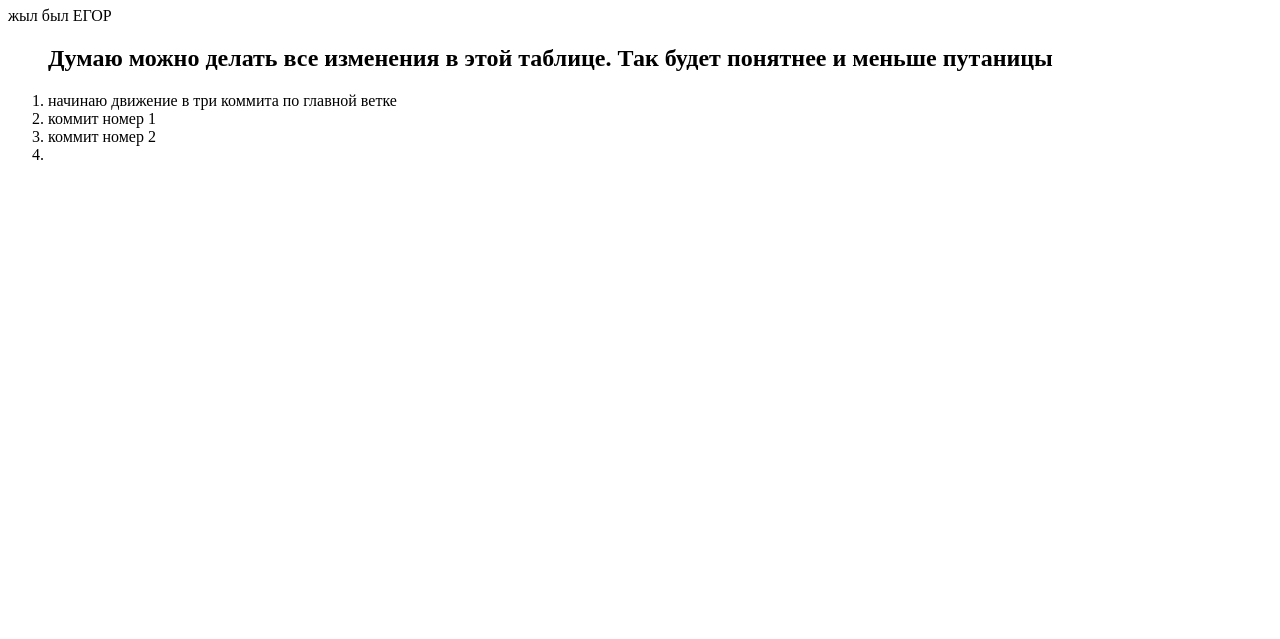
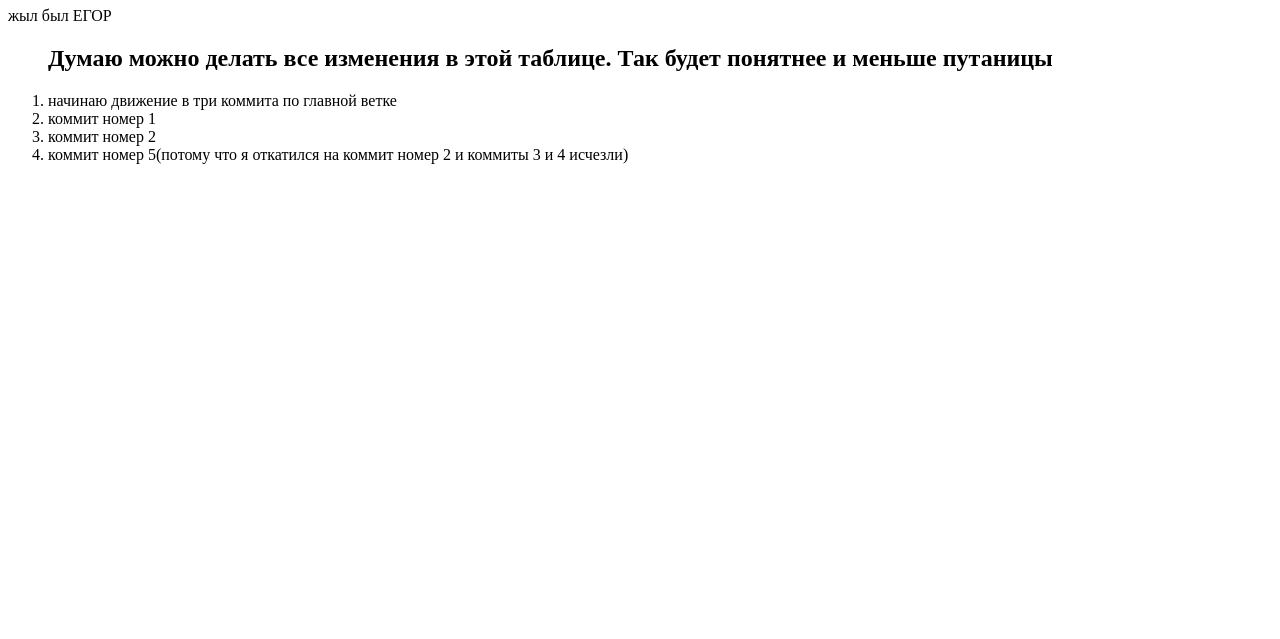
Before and after one commit to evgeshti/test-EGOR, a plain HTML site: page index.html in a window 1280 px wide. Shown: the part 161-800 px from the top of the page. Drawn offline with Linux system fonts and the light colour scheme.

Commit message:
Коммит номер 5

```diff
--- a/index.html
+++ b/index.html
@@ -26,7 +26,10 @@
       <li>начинаю движение в три коммита по главной ветке</li>
       <li>коммит номер 1</li>
       <li>коммит номер 2</li>
-      <li></li>
+      <li>
+        коммит номер 5(потому что я откатился на коммит номер 2 и коммиты 3 и 4
+        исчезли)
+      </li>
     </ol>
   </body>
 </html>
```
